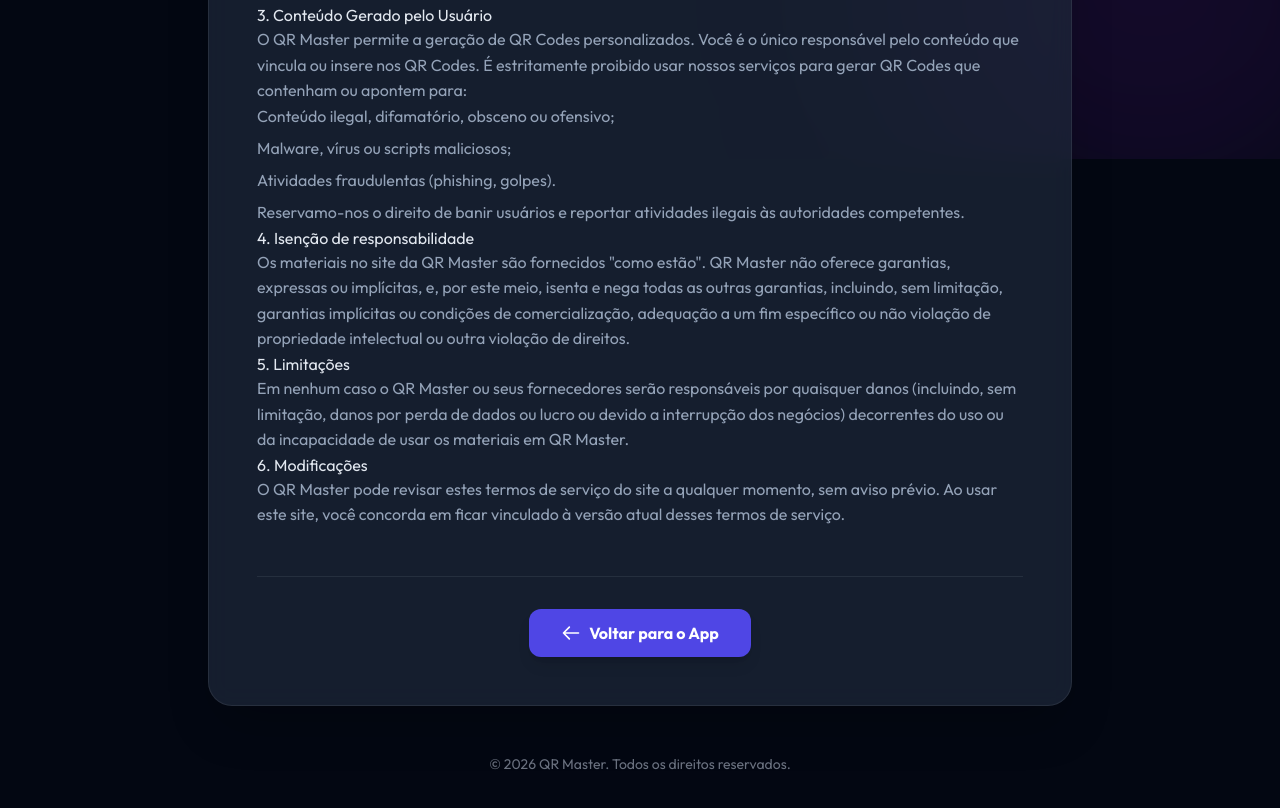
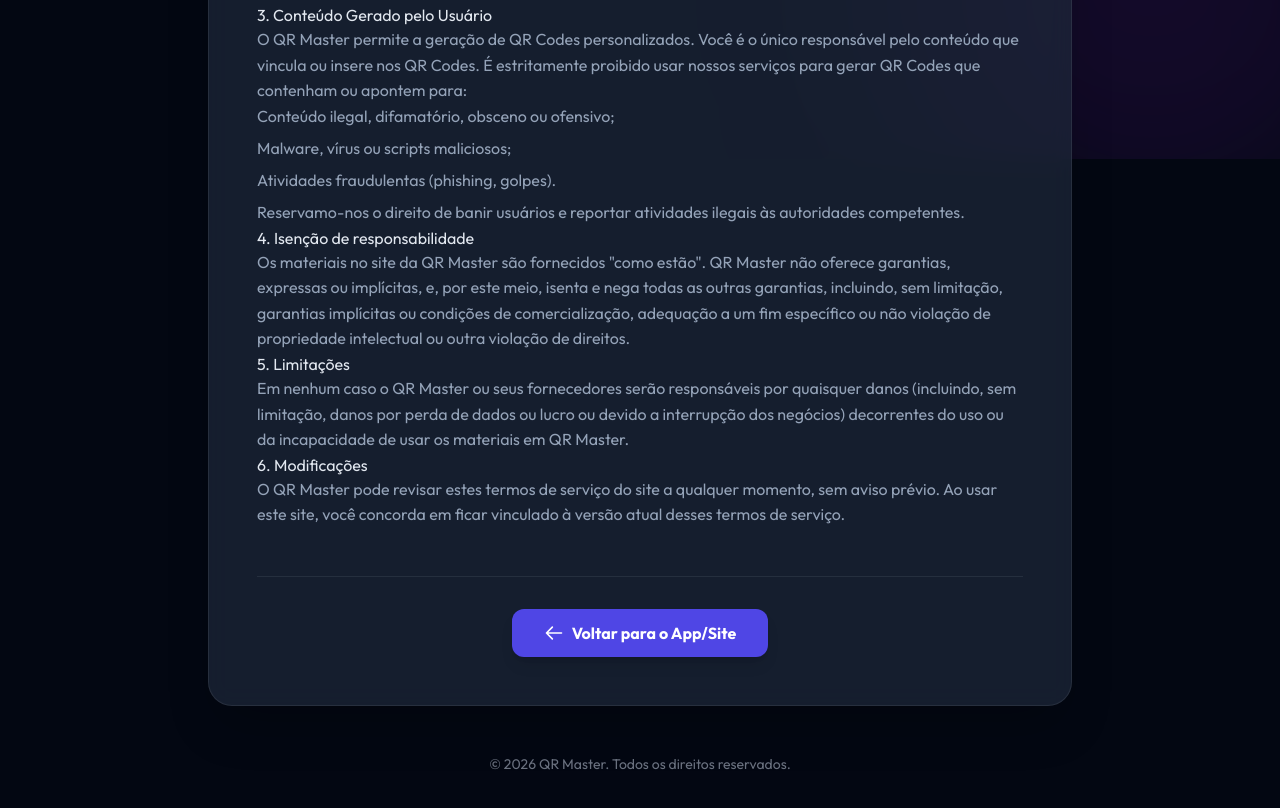
Before and after one commit to cinemaxbr18-crypto/qr-master-termos-de-servicos, a plain HTML site: page index.html in a window 1280 px wide. Shown: the part 641-1449 px from the top of the page. Drawn offline with nearby package versions, Linux system fonts and the light colour scheme.

Commit message:
Update link text from 'Voltar para o App' to 'Voltar para o App/Site'

```diff
--- a/index.html
+++ b/index.html
@@ -89,7 +89,7 @@
                     <svg xmlns="http://www.w3.org/2000/svg" class="h-5 w-5" fill="none" viewBox="0 0 24 24" stroke="currentColor">
                         <path stroke-linecap="round" stroke-linejoin="round" stroke-width="2" d="M10 19l-7-7m0 0l7-7m-7 7h18" />
                     </svg>
-                    Voltar para o App
+                    Voltar para o App/Site
                 </a>
             </div>
         </div>
```
